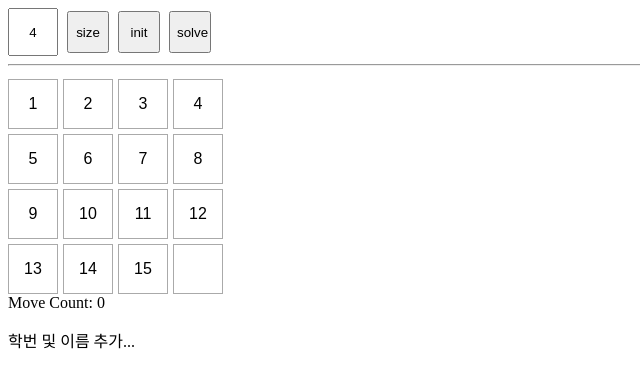
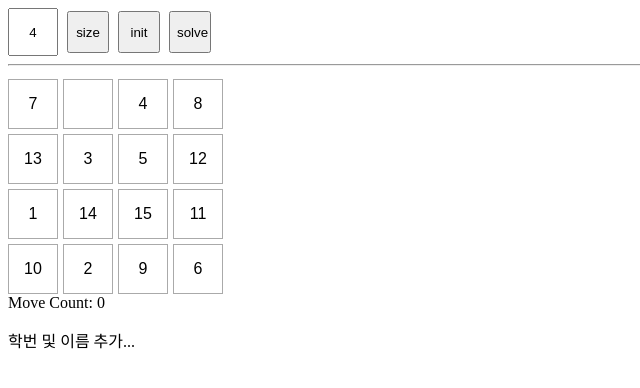
Before and after one commit to qkelee/WP2022L13, a plain HTML site: page index.html in a window 1280 px wide. Shown: the full height of the page, 0-640 px from the left. Drawn offline with Linux system fonts and the light colour scheme.

Commit message:
add basic movement code

```diff
--- a/index.html
+++ b/index.html
@@ -30,8 +30,18 @@ input.cbutton {
 		for (let i=0; i<1000; i++) move((Math.floor(Math.random()*size*size)));
 	}
 	function move(n) {
+		if (n>size-1) tryMove(n, n-size);
+		if (n%size!=0)  tryMove(n, n-1);
+		if (n%size!=(size-1))  tryMove(n, n+1);
+		if (n<size*(size-1))  tryMove(n, n+size);
 	}
 	function tryMove(from, to) {
+		let s = document.getElementById("cell"+from);
+		let d = document.getElementById("cell"+to);
+		if (d.value==" ") {
+			d.value = s.value;
+			s.value = " ";
+		}
 	}
 	function GameOver(size) {
 	}
```
